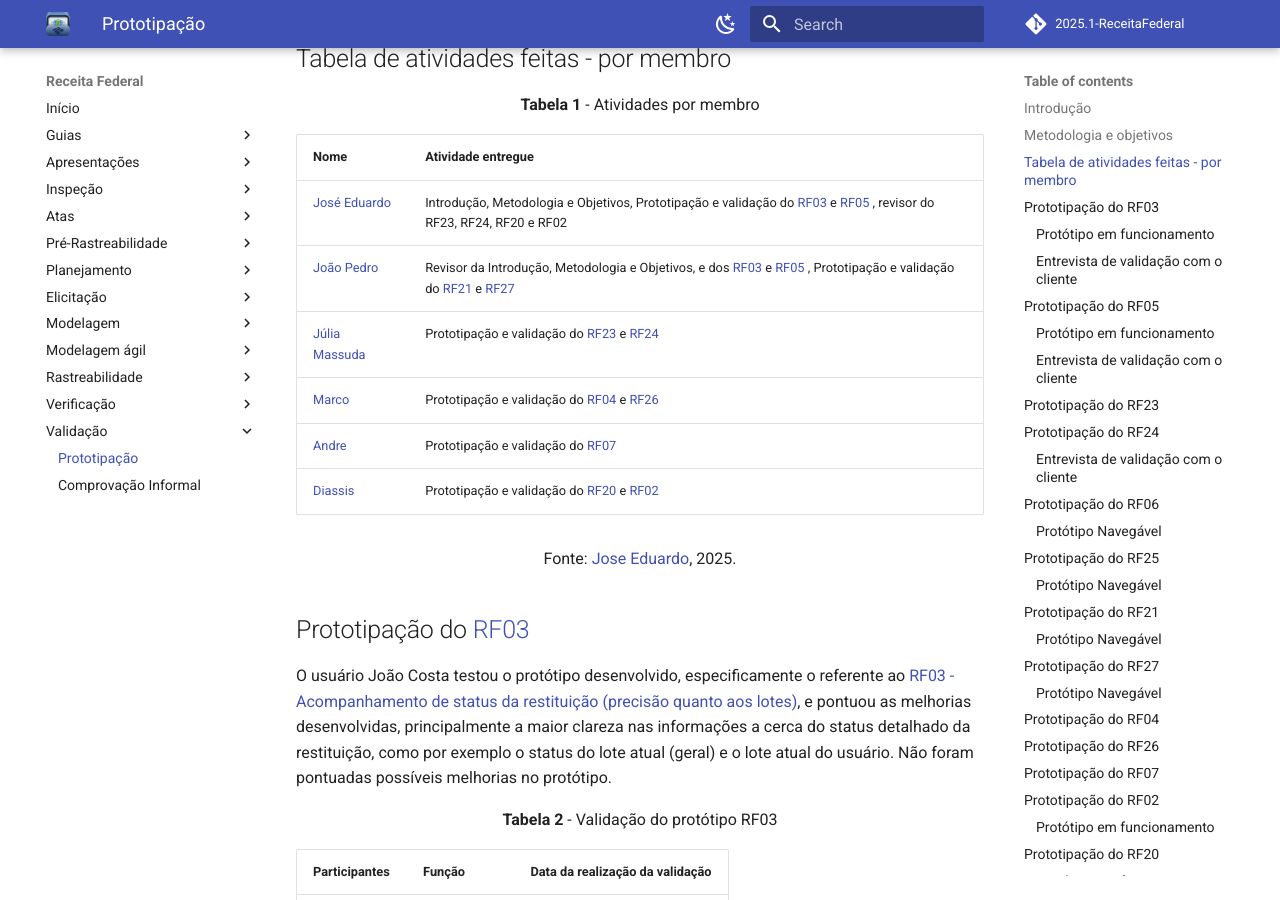
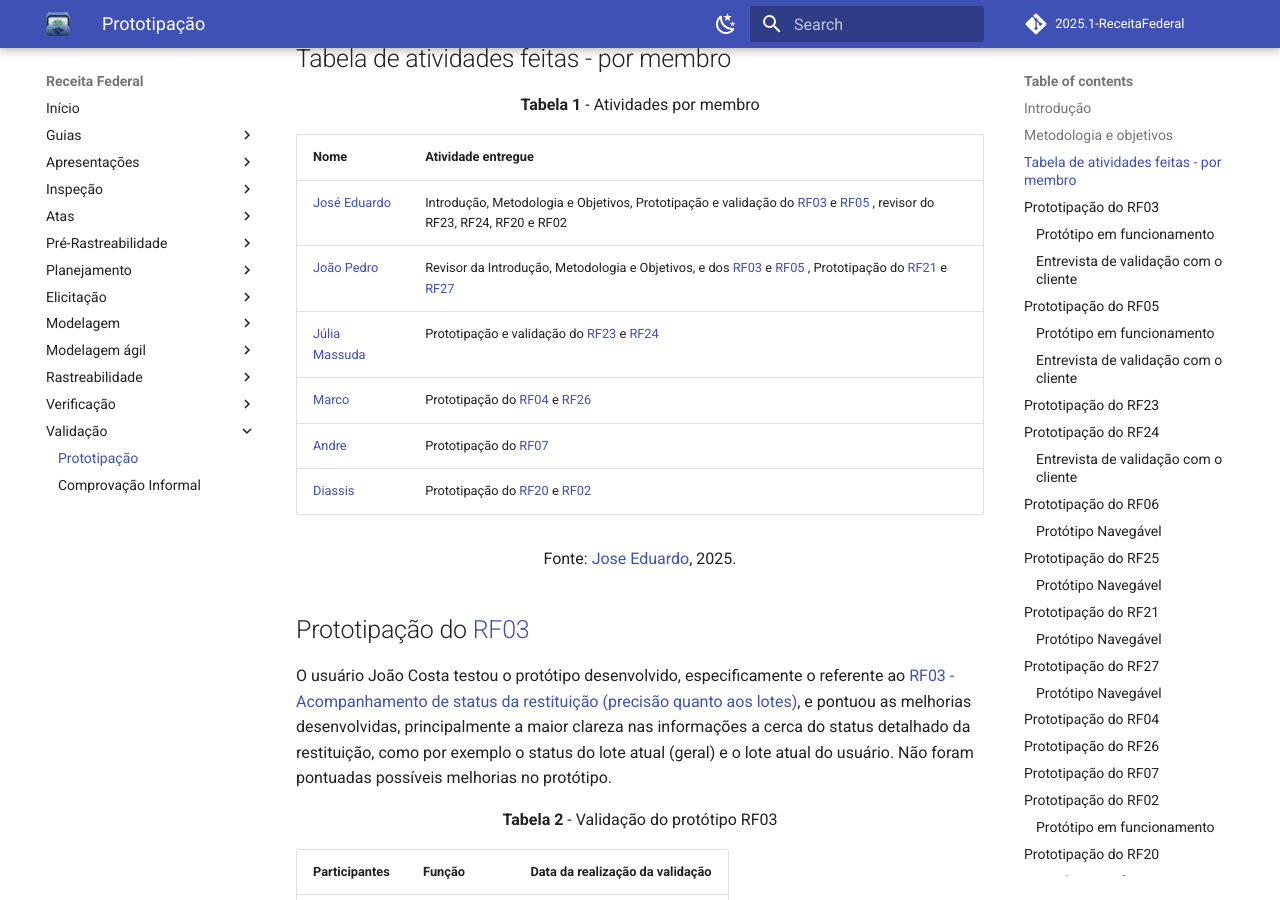
Before and after one commit to Requisitos-de-Software/2025.1-Meu-INSS, an MkDocs documentation site: the page built from docs/validacao/prototipacao.md, in a window 1280 px wide and 900 px high, scrolled down 912 px. Built offline with MkDocs 1.6.1 and Material for MkDocs 9.7.7, drawn with Linux system fonts in a browser that asks for light colours; comment, search, counter and statistics services are not loaded.

Commit message:
update thales - prototipo quebrado

```diff
--- a/docs/validacao/prototipacao.md
+++ b/docs/validacao/prototipacao.md
@@ -24,11 +24,11 @@
 |Nome                                                | Atividade entregue                        |
 | -------------------------------------------------- | ----------------------------------------- |
 | [José Eduardo](https://github.com/jevprado)        | Introdução, Metodologia e Objetivos, Prototipação e validação do [RF03](https://requisitos-de-software.github.io/2025.1-ReceitaFederal/elicitacao/requisitos-elicitados/) e [RF05](https://requisitos-de-software.github.io/2025.1-ReceitaFederal/elicitacao/requisitos-elicitados/) , revisor do RF23, RF24, RF20 e RF02     |
-| [João Pedro](https://github.com/JpRodrigues2)       | Revisor da Introdução, Metodologia e Objetivos, e dos [RF03](https://requisitos-de-software.github.io/2025.1-ReceitaFederal/elicitacao/requisitos-elicitados/) e [RF05](https://requisitos-de-software.github.io/2025.1-ReceitaFederal/elicitacao/requisitos-elicitados/) , Prototipação e validação do [RF21](https://requisitos-de-software.github.io/2025.1-ReceitaFederal/elicitacao/requisitos-elicitados/) e [RF27](https://requisitos-de-software.github.io/2025.1-ReceitaFederal/elicitacao/requisitos-elicitados/)   |
+| [João Pedro](https://github.com/JpRodrigues2)       | Revisor da Introdução, Metodologia e Objetivos, e dos [RF03](https://requisitos-de-software.github.io/2025.1-ReceitaFederal/elicitacao/requisitos-elicitados/) e [RF05](https://requisitos-de-software.github.io/2025.1-ReceitaFederal/elicitacao/requisitos-elicitados/) , Prototipação do [RF21](https://requisitos-de-software.github.io/2025.1-ReceitaFederal/elicitacao/requisitos-elicitados/) e [RF27](https://requisitos-de-software.github.io/2025.1-ReceitaFederal/elicitacao/requisitos-elicitados/)   |
 | [Júlia Massuda](https://github.com/JuliaReis18)      | Prototipação e validação do [RF23](https://requisitos-de-software.github.io/2025.1-ReceitaFederal/elicitacao/requisitos-elicitados/) e [RF24](https://requisitos-de-software.github.io/2025.1-ReceitaFederal/elicitacao/requisitos-elicitados/)   |
-| [Marco](https://github.com/marcomarquesdc)      | Prototipação e validação do [RF04](https://requisitos-de-software.github.io/2025.1-ReceitaFederal/elicitacao/requisitos-elicitados/) e [RF26](https://requisitos-de-software.github.io/2025.1-ReceitaFederal/elicitacao/requisitos-elicitados/)   |
-| [Andre](https://github.com/Andrewslopes)      | Prototipação e validação do [RF07](https://requisitos-de-software.github.io/2025.1-ReceitaFederal/elicitacao/requisitos-elicitados/) |
-| [Diassis](https://github.com/Diaxiz)      | Prototipação e validação do [RF20](https://requisitos-de-software.github.io/2025.1-ReceitaFederal/elicitacao/requisitos-elicitados/) e [RF02](https://requisitos-de-software.github.io/2025.1-ReceitaFederal/elicitacao/requisitos-elicitados/)   |
+| [Marco](https://github.com/marcomarquesdc)      | Prototipação  do [RF04](https://requisitos-de-software.github.io/2025.1-ReceitaFederal/elicitacao/requisitos-elicitados/) e [RF26](https://requisitos-de-software.github.io/2025.1-ReceitaFederal/elicitacao/requisitos-elicitados/)   |
+| [Andre](https://github.com/Andrewslopes)      | Prototipação do [RF07](https://requisitos-de-software.github.io/2025.1-ReceitaFederal/elicitacao/requisitos-elicitados/) |
+| [Diassis](https://github.com/Diaxiz)      | Prototipação do [RF20](https://requisitos-de-software.github.io/2025.1-ReceitaFederal/elicitacao/requisitos-elicitados/) e [RF02](https://requisitos-de-software.github.io/2025.1-ReceitaFederal/elicitacao/requisitos-elicitados/)   |
 
 <font size="3"><p style="text-align: center">Fonte: [Jose Eduardo](https://github.com/jevprado), 2025.</p></font>
 
@@ -196,7 +196,7 @@
 
 <p style="text-align: center"><b>Protótipo 5</b> - Protótipo do RF06 em funcionamento no Figma</p>
 
-<iframe style="border: 1px solid rgba(0, 0, 0, 0.1);" width="800" height="450" src="https://www.figma.com/proto/2glLRE9uvpqowges9LAHYL/ReqSoft-RF06?node-id=9-132&t=7Y1ehW8v7P5vfanE-1" allowfullscreen></iframe>
+<iframe style="border: 1px solid rgba(0, 0, 0, 0.1);" width="800" height="450" src="https://www.figma.com/embed?embed_host=share&url=https://www.figma.com/proto/2glLRE9uvpqowges9LAHYL/ReqSoft-RF06?node-id=9-132&t=7Y1ehW8v7P5vfanE-1" allowfullscreen></iframe>
 
 <font size="3"><p style="text-align: center">Fonte: [Thales Germano](https://github.com/thalesgvl), 2025.</p></font>
 
@@ -210,7 +210,7 @@
 
 <p style="text-align: center"><b>Protótipo 6</b> - Protótipo do RF25 em funcionamento no Figma</p>
 
-<iframe style="border: 1px solid rgba(0, 0, 0, 0.1);" width="800" height="450" src="https://www.figma.com/proto/JWabV6V1rhtjCCJEQ5nruH/ReqSoft-RF25?node-id=1-152&t=MDAYR1qKdP0fmqyT-1" allowfullscreen></iframe>
+<iframe style="border: 1px solid rgba(0, 0, 0, 0.1);" width="800" height="450" src="https://www.figma.com/embed?embed_host=share&url=https://www.figma.com/proto/JWabV6V1rhtjCCJEQ5nruH/ReqSoft-RF25?node-id=1-152&t=MDAYR1qKdP0fmqyT-1" allowfullscreen></iframe>
 
 <font size="3"><p style="text-align: center">Fonte: [Thales Germano](https://github.com/thalesgvl), 2025.</p></font>
 
```
